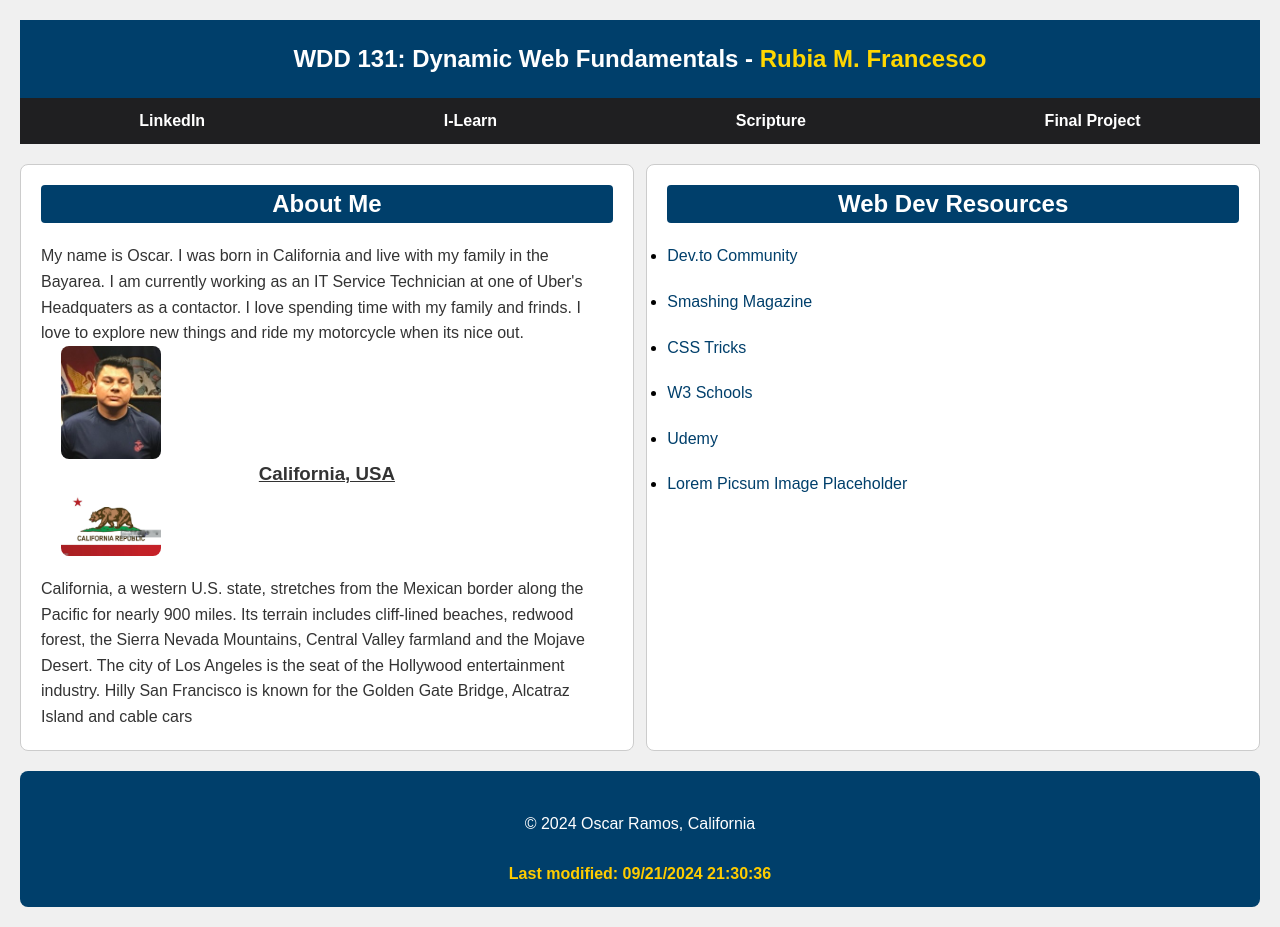
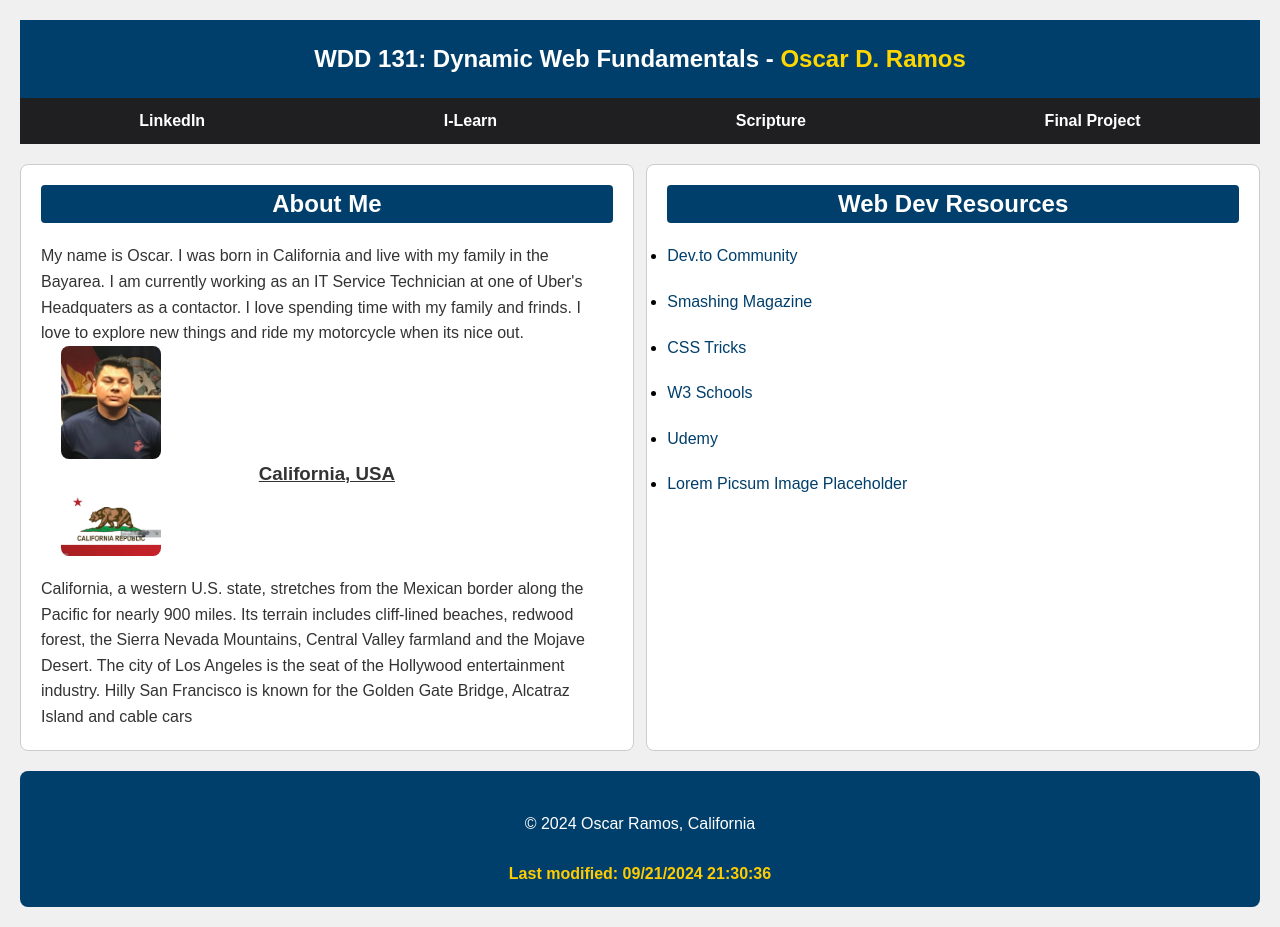
Before and after one commit to oramos510/wdd131, a plain HTML site: page index.html in a window 1280 px wide. Drawn offline with Linux system fonts and the light colour scheme.

Commit message:
HomePage Update

```diff
--- a/index.html
+++ b/index.html
@@ -8,7 +8,7 @@
 </head>
 <body>
     <header>
-        <h1>WDD 131: Dynamic Web Fundamentals - <span class="highlight">Rubia M. Francesco</span></h1>
+        <h1>WDD 131: Dynamic Web Fundamentals - <span class="highlight">Oscar D. Ramos</span></h1>
     </header>
 
     <nav>
```
